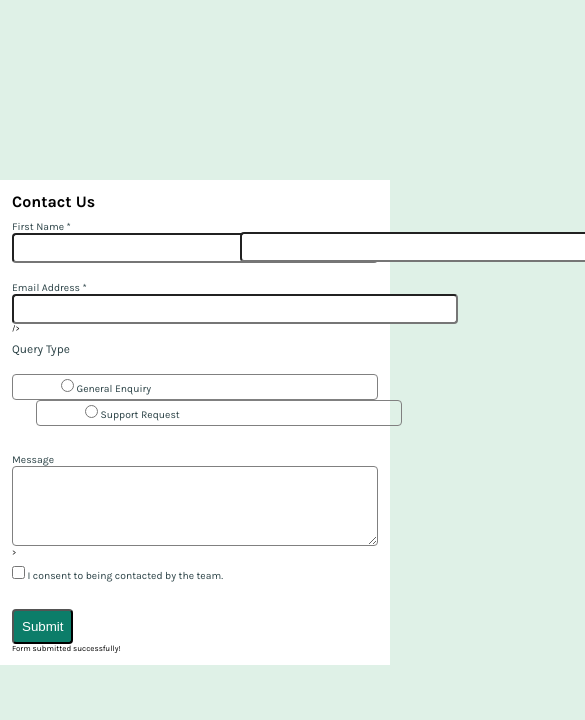
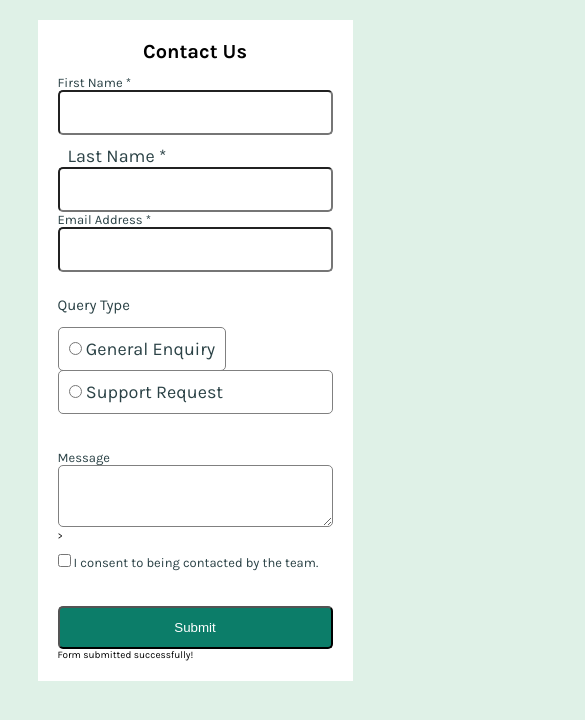
Before and after one commit to okorieiky/Contact-Us-axia-, a plain HTML site: page index.html in a window 390 px wide. Shown: the top 720 px of the page, 585 px wide, since content can reach past the window. Drawn offline with Linux system fonts and the light colour scheme.

Commit message:
Add files via upload

```diff
--- a/index.html
+++ b/index.html
@@ -56,10 +56,10 @@
           required
           aria-required="true"
           aria-describedby="emailError"
-        />
+        >
         <div class="error" id="emailError"></div>
 
-        /><br /><br />
+        <br /><br >
 
         <legend>Query Type</legend>
         <br /><br />
--- a/style.css
+++ b/style.css
@@ -32,16 +32,13 @@ h1 {
 }
 label {
   font-size: 1.5rem;
-    color:  hsl(187, 24%, 22%);
+  color: hsl(187, 24%, 22%);
 }
 
-#firstName
-{
-
+#firstName {
   font-size: 2rem;
-  padding: .5rem ;
+  padding: 0.5rem;
   border-radius: 0.5rem;
-
 }
 .last {
   position: relative;
@@ -49,35 +46,34 @@ label {
 
 #lastName {
   position: absolute;
-    left:28.5rem;
+  left: 28.5rem;
   bottom: 2.3rem;
   font-size: 2rem;
-  padding: .5rem ;
+  padding: 0.5rem;
   border-radius: 0.5rem;
 }
 
 #emailAddress {
   font-size: 2rem;
-    padding: .5rem 14.7rem;
-    border-radius: .5rem;
+  padding: 0.5rem 14.7rem;
+  border-radius: 0.5rem;
 }
 legend {
   font-size: 1.5rem;
   font-weight: 400;
-    color:   hsl(187, 24%, 22%)
+  color: hsl(187, 24%, 22%);
 }
 
-#query{
+#query {
   border: 1px solid grey;
-    border-radius: .5rem;
-    padding: .5rem 6rem;
-
+  border-radius: 0.5rem;
+  padding: 0.5rem 6rem;
 }
 
-#query1{
+#query1 {
   border: 1px solid grey;
-    border-radius: .5rem;
-    padding: .5rem 6rem;
+  border-radius: 0.5rem;
+  padding: 0.5rem 6rem;
   margin-left: 3rem;
 }
 
@@ -90,52 +86,63 @@ legend {
 button {
   background-color: hsl(169, 82%, 27%);
   padding: 1.2rem 24.5rem;
-    border-radius: .5rem;
+  border-radius: 0.5rem;
   color: white;
 }
 
-
-@media screen and (max-width: 767px) {
-  html {
-    font-size: 50%; /* Adjust font size for smaller screens */
+@media screen and (min-width: 320px) and (max-width: 767px) {
+  body {
+    flex-direction: column;
+    height: auto;
+    padding: 2rem;
   }
 
   main {
-  padding: 1.5rem;
-  width: 100%; /* Ensure form takes up full width of screen */
+    width: 90%;
+    padding: 2rem;
   }
 
   h1 {
-  font-size: 2rem; /* Smaller header font for smaller screens */
+    font-size: 2rem;
+    text-align: center;
   }
 
   label {
-  font-size: 1.3rem; /* Smaller label font for readability */
-}
-
-input,
-textarea {
-  font-size: 1.6rem; /* Slightly smaller text for form elements */
+    font-size: 1.3rem;
   }
 
   #firstName,
-#lastName {
-  display: block;
-  width: 100%; /* Stack form fields vertically */
-  margin-right: 0;
+  #lastName,
+  #emailAddress,
+  #query,
+  #query1,
+  #message {
+    width: 100%;
+    font-size: 1.8rem;
+    padding: 1rem;
   }
 
-#query,
-#query1 {
-  width: 100%;
-  margin-right: 0;
-  display: block;
+  .last {
+    position: static;
+    margin-top: 1rem;
   }
 
-#message {
-  padding: 3rem;
-  width: 100%;
+  #lastName {
+    position: static;
+  }
+
+  #emailAddress {
+    padding: 1rem;
   }
 
   button {
-  padding: 1rem; }
+    width: 100%;
+    padding: 1.2rem;
+    text-align: center;
+  }
+  #query1 {
+    margin-left: 0;
+    margin-top: 1rem;
+    display: block;
+  }
+}
```
Also changed, not shown: 1 other file. Lines whose indentation alone changed are shown as unchanged.
